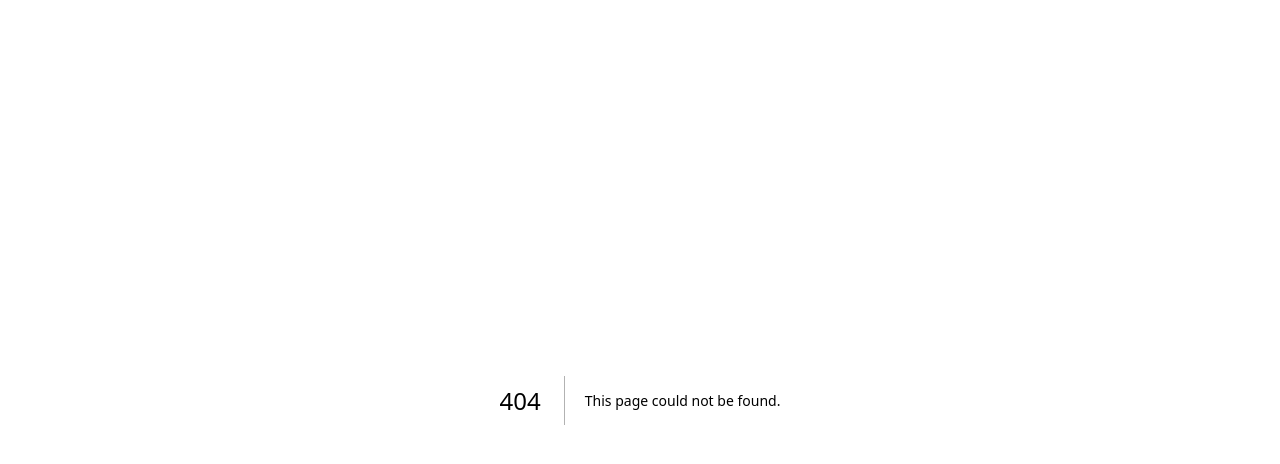
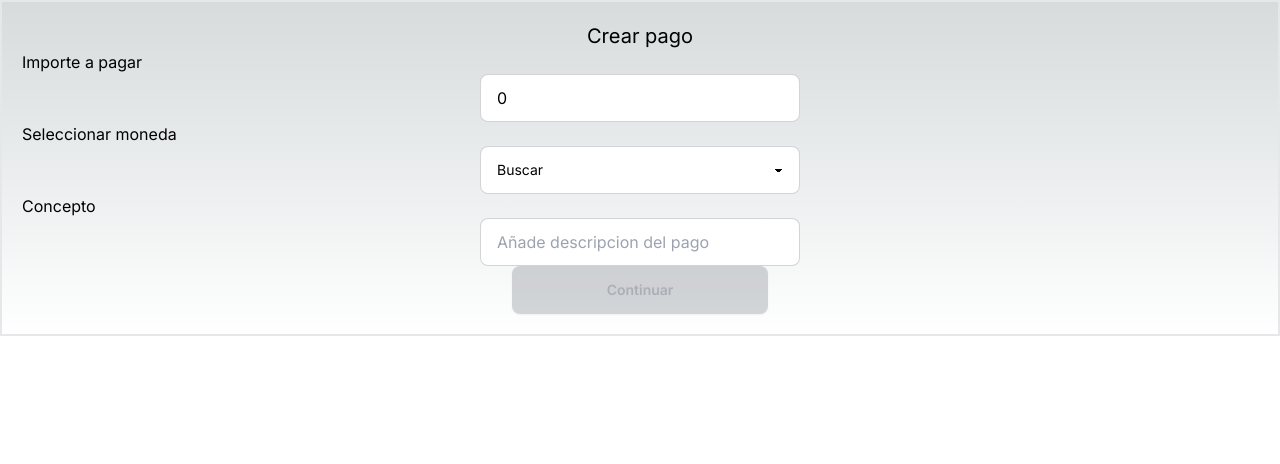
Before and after one commit to BertoPolo/bitnovo-test, a Next.js app: page /payment in a window 1280 px wide. Before the commit this address had no page. Shown: the top 464 px of the page. Built offline with nearby package versions, Linux system fonts and the light colour scheme.

Commit message:
start basic scratch form

```diff
--- a/app/page.tsx
+++ b/app/page.tsx
@@ -1,113 +1,9 @@
-import Image from 'next/image'
+import Page from "./payment/page"
 
 export default function Home() {
   return (
     <main className="flex min-h-screen flex-col items-center justify-between p-24">
-      <div className="z-10 max-w-5xl w-full items-center justify-between font-mono text-sm lg:flex">
-        <p className="fixed left-0 top-0 flex w-full justify-center border-b border-gray-300 bg-gradient-to-b from-zinc-200 pb-6 pt-8 backdrop-blur-2xl dark:border-neutral-800 dark:bg-zinc-800/30 dark:from-inherit lg:static lg:w-auto  lg:rounded-xl lg:border lg:bg-gray-200 lg:p-4 lg:dark:bg-zinc-800/30">
-          Get started by editing&nbsp;
-          <code className="font-mono font-bold">app/page.tsx</code>
-        </p>
-        <div className="fixed bottom-0 left-0 flex h-48 w-full items-end justify-center bg-gradient-to-t from-white via-white dark:from-black dark:via-black lg:static lg:h-auto lg:w-auto lg:bg-none">
-          <a
-            className="pointer-events-none flex place-items-center gap-2 p-8 lg:pointer-events-auto lg:p-0"
-            href="https://vercel.com?utm_source=create-next-app&utm_medium=appdir-template&utm_campaign=create-next-app"
-            target="_blank"
-            rel="noopener noreferrer"
-          >
-            By{' '}
-            <Image
-              src="/vercel.svg"
-              alt="Vercel Logo"
-              className="dark:invert"
-              width={100}
-              height={24}
-              priority
-            />
-          </a>
-        </div>
-      </div>
-
-      <div className="relative flex place-items-center before:absolute before:h-[300px] before:w-[480px] before:-translate-x-1/2 before:rounded-full before:bg-gradient-radial before:from-white before:to-transparent before:blur-2xl before:content-[''] after:absolute after:-z-20 after:h-[180px] after:w-[240px] after:translate-x-1/3 after:bg-gradient-conic after:from-sky-200 after:via-blue-200 after:blur-2xl after:content-[''] before:dark:bg-gradient-to-br before:dark:from-transparent before:dark:to-blue-700 before:dark:opacity-10 after:dark:from-sky-900 after:dark:via-[#0141ff] after:dark:opacity-40 before:lg:h-[360px] z-[-1]">
-        <Image
-          className="relative dark:drop-shadow-[0_0_0.3rem_#ffffff70] dark:invert"
-          src="/next.svg"
-          alt="Next.js Logo"
-          width={180}
-          height={37}
-          priority
-        />
-      </div>
-
-      <div className="mb-32 grid text-center lg:max-w-5xl lg:w-full lg:mb-0 lg:grid-cols-4 lg:text-left">
-        <a
-          href="https://nextjs.org/docs?utm_source=create-next-app&utm_medium=appdir-template&utm_campaign=create-next-app"
-          className="group rounded-lg border border-transparent px-5 py-4 transition-colors hover:border-gray-300 hover:bg-gray-100 hover:dark:border-neutral-700 hover:dark:bg-neutral-800/30"
-          target="_blank"
-          rel="noopener noreferrer"
-        >
-          <h2 className={`mb-3 text-2xl font-semibold`}>
-            Docs{' '}
-            <span className="inline-block transition-transform group-hover:translate-x-1 motion-reduce:transform-none">
-              -&gt;
-            </span>
-          </h2>
-          <p className={`m-0 max-w-[30ch] text-sm opacity-50`}>
-            Find in-depth information about Next.js features and API.
-          </p>
-        </a>
-
-        <a
-          href="https://nextjs.org/learn?utm_source=create-next-app&utm_medium=appdir-template-tw&utm_campaign=create-next-app"
-          className="group rounded-lg border border-transparent px-5 py-4 transition-colors hover:border-gray-300 hover:bg-gray-100 hover:dark:border-neutral-700 hover:dark:bg-neutral-800/30"
-          target="_blank"
-          rel="noopener noreferrer"
-        >
-          <h2 className={`mb-3 text-2xl font-semibold`}>
-            Learn{' '}
-            <span className="inline-block transition-transform group-hover:translate-x-1 motion-reduce:transform-none">
-              -&gt;
-            </span>
-          </h2>
-          <p className={`m-0 max-w-[30ch] text-sm opacity-50`}>
-            Learn about Next.js in an interactive course with&nbsp;quizzes!
-          </p>
-        </a>
-
-        <a
-          href="https://vercel.com/templates?framework=next.js&utm_source=create-next-app&utm_medium=appdir-template&utm_campaign=create-next-app"
-          className="group rounded-lg border border-transparent px-5 py-4 transition-colors hover:border-gray-300 hover:bg-gray-100 hover:dark:border-neutral-700 hover:dark:bg-neutral-800/30"
-          target="_blank"
-          rel="noopener noreferrer"
-        >
-          <h2 className={`mb-3 text-2xl font-semibold`}>
-            Templates{' '}
-            <span className="inline-block transition-transform group-hover:translate-x-1 motion-reduce:transform-none">
-              -&gt;
-            </span>
-          </h2>
-          <p className={`m-0 max-w-[30ch] text-sm opacity-50`}>
-            Explore starter templates for Next.js.
-          </p>
-        </a>
-
-        <a
-          href="https://vercel.com/new?utm_source=create-next-app&utm_medium=appdir-template&utm_campaign=create-next-app"
-          className="group rounded-lg border border-transparent px-5 py-4 transition-colors hover:border-gray-300 hover:bg-gray-100 hover:dark:border-neutral-700 hover:dark:bg-neutral-800/30"
-          target="_blank"
-          rel="noopener noreferrer"
-        >
-          <h2 className={`mb-3 text-2xl font-semibold`}>
-            Deploy{' '}
-            <span className="inline-block transition-transform group-hover:translate-x-1 motion-reduce:transform-none">
-              -&gt;
-            </span>
-          </h2>
-          <p className={`m-0 max-w-[30ch] text-sm opacity-50`}>
-            Instantly deploy your Next.js site to a shareable URL with Vercel.
-          </p>
-        </a>
-      </div>
+      <Page />
     </main>
   )
 }
--- /dev/null
+++ b/app/payment/page.tsx
@@ -0,0 +1,56 @@
+"use client"
+import React, { useState } from "react"
+
+const Page = () => {
+  const [coin, setCoin] = useState("")
+  const [price, setPrice] = useState(0)
+  const [concept, setConcept] = useState("")
+
+  return (
+    <div className="border-2 p-5 text-center">
+      <h3 className="text-xl ">Crear pago</h3>
+      <div className="text-start">
+        <label htmlFor="">Importe a pagar</label>
+      </div>
+      <input
+        type="number"
+        placeholder="56.06"
+        className="input input-bordered w-full max-w-xs"
+        value={price}
+        onChange={(e) => setPrice(parseFloat(e.target.value))}
+      />
+      <br /> {/* take it out! */}
+      <div className="text-start">
+        <label htmlFor="">Seleccionar moneda</label>
+      </div>
+      <select className="select select-bordered w-full max-w-xs">
+        <option disabled selected>
+          Buscar
+        </option>
+        <option onSelect={() => setCoin("bitcoin")}>Bitcoin</option>
+        <option onSelect={() => setCoin("ethereum")}>Ethereum</option>
+        <option onSelect={() => setCoin("litecoin")}>Litecoin</option>
+        <option onSelect={() => setCoin("polygon")}>Polygon</option>
+        <option onSelect={() => setCoin("ripple")}>Ripple</option>
+        <option onSelect={() => setCoin("usdc")}>USD Coin</option>
+      </select>
+      <br />
+      <div className="text-start">
+        <label htmlFor="">Concepto</label>
+      </div>
+      <input
+        type="text"
+        placeholder="Añade descripcion del pago"
+        className="input input-bordered w-full max-w-xs"
+        value={concept}
+        onChange={(e) => setConcept(e.target.value)}
+      />
+      <br />
+      <button className="btn btn-primary btn-wide" disabled={price === 0 && !coin && !concept}>
+        Continuar
+      </button>
+    </div>
+  )
+}
+
+export default Page
--- a/tailwind.config.ts
+++ b/tailwind.config.ts
@@ -1,20 +1,15 @@
-import type { Config } from 'tailwindcss'
+import type { Config } from "tailwindcss"
 
 const config: Config = {
-  content: [
-    './pages/**/*.{js,ts,jsx,tsx,mdx}',
-    './components/**/*.{js,ts,jsx,tsx,mdx}',
-    './app/**/*.{js,ts,jsx,tsx,mdx}',
-  ],
+  content: ["./pages/**/*.{js,ts,jsx,tsx,mdx}", "./components/**/*.{js,ts,jsx,tsx,mdx}", "./app/**/*.{js,ts,jsx,tsx,mdx}"],
   theme: {
     extend: {
       backgroundImage: {
-        'gradient-radial': 'radial-gradient(var(--tw-gradient-stops))',
-        'gradient-conic':
-          'conic-gradient(from 180deg at 50% 50%, var(--tw-gradient-stops))',
+        "gradient-radial": "radial-gradient(var(--tw-gradient-stops))",
+        "gradient-conic": "conic-gradient(from 180deg at 50% 50%, var(--tw-gradient-stops))",
       },
     },
   },
-  plugins: [],
+  plugins: [require("daisyui")],
 }
 export default config
```
Also changed, not shown: package.json (+6 -5 lines), types/index.d.ts (added), 1 other file (tests, documents, lock files or other folders).
